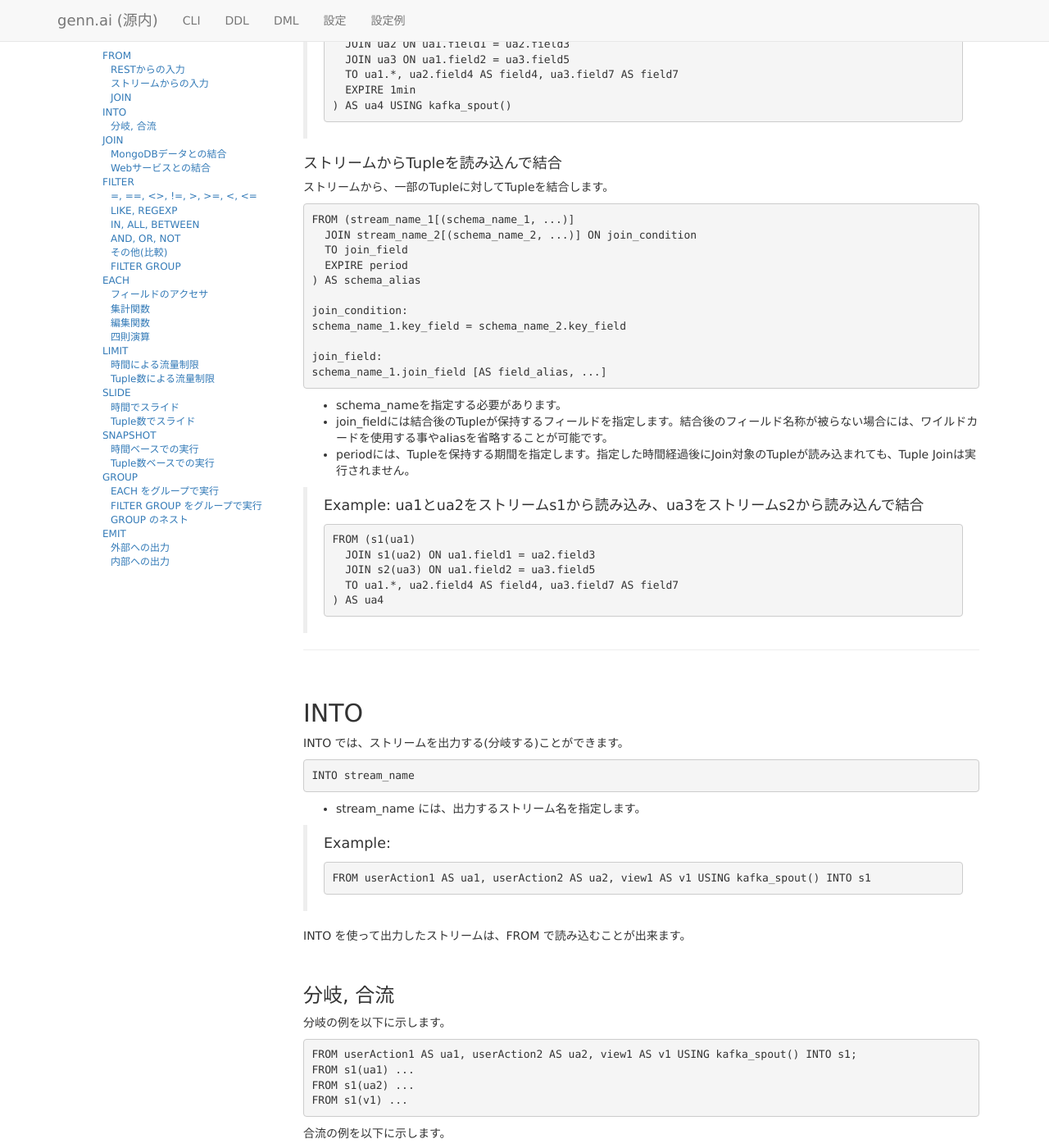
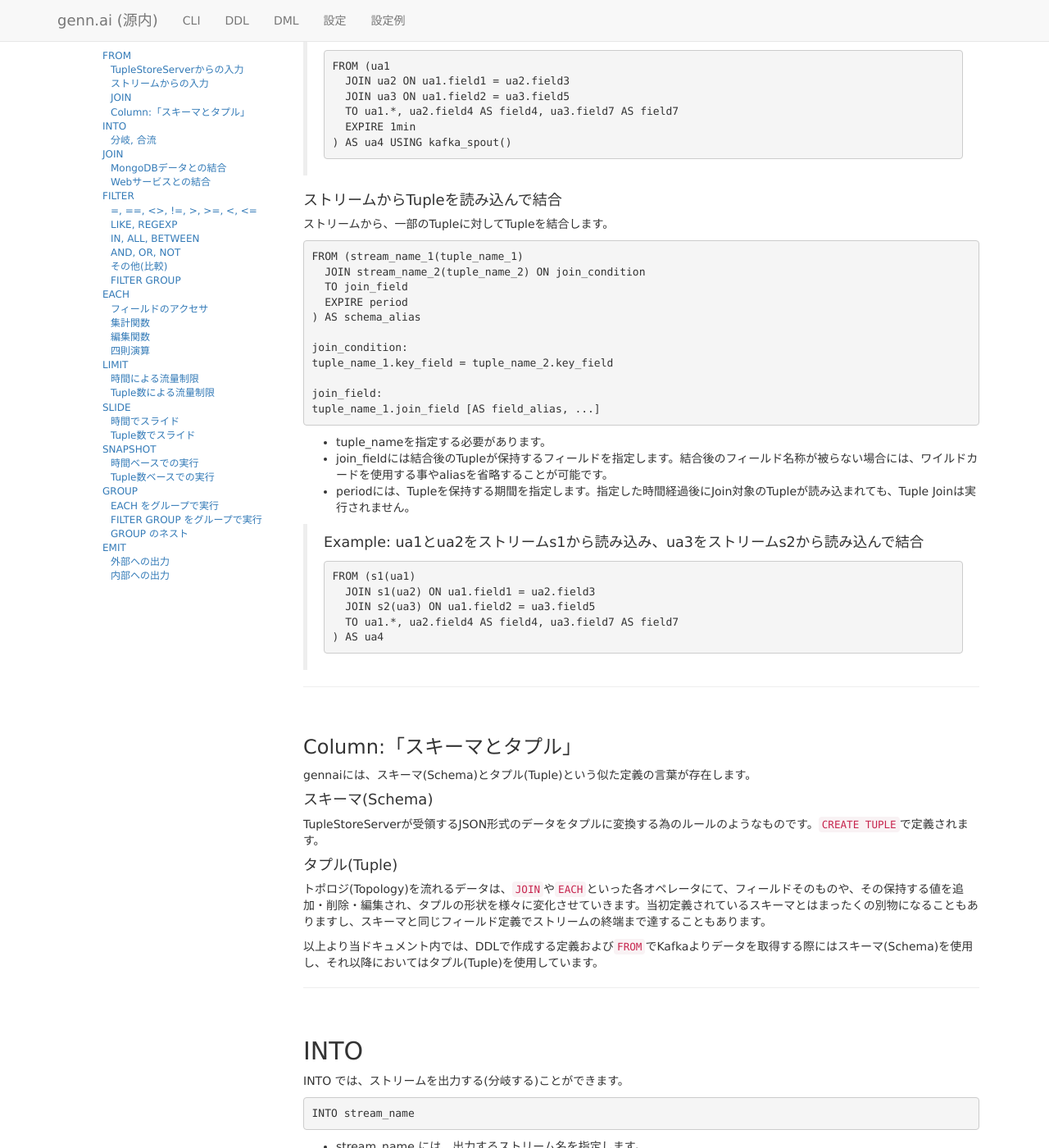
Before and after one commit to tf0054/trygennai.github.com, a Jekyll site: the page built from ja/dml.md, in a window 1280 px wide and 1400 px high, scrolled down 2337 px. Shown: the whole window at 82% size. Built offline with Jekyll 4.4.1, drawn with Linux system fonts in a browser that asks for light colours; nearby versions of some CDN libraries; comment, search, counter and statistics services are not loaded; some of the changed text lies outside the part shown.

Commit message:
修正＆追記
* STRUCTの制約を追記＆修正
* RESTサーバをTupleStoreServerに統一
* スキーマ(Schema)とタプル(Tuple)の使用感を統一
* コラム「スキーマとタプル」を追加
* StreamJoinのタプル名必須の為"[]"を削除
* SLIDE句のLENGTH追加
* 構成図の画像差し替え

```diff
--- a/_includes/lead.md
+++ b/_includes/lead.md
@@ -1,9 +1,9 @@
-> genn.aiは、大きくRESTサーバとクエリサーバから構成され、
-	前者RESTサーバは、httpにて外部からjsonのデータを受け取りStormに渡します(正確には、そのためにKafkaに格納します)。
-	後者クエリサーバは、genn.ai独自の **クエリ** で書かれたイベント処理ロジックをコンパイルし、Stormに登録します。
+> genn.aiは、大きくTupleStoreServerとGungnirServerから構成され、
+	前者TupleStoreServerは、外部からjson形式のデータをRESTで受け取りStormに渡します(正確には、そのためにKafkaに格納します)。
+	後者GungnirServerは、genn.ai独自の **クエリ** で書かれたイベント処理ロジックをコンパイルし、Stormに登録します。
 	(この処理ロジックでは、通常、最初にKafkaからデータを読み出します)
 
 > genn.aiでは、このjson形式で受け取るデータを **タプル** (Tuple)と呼び、クエリのコンパイルにより出来上がるものは **トポロジ** (Topology)と呼びます。
 	(タプル及びトポロジはStormの用語をそのまま借りています)
 
-> RESTサーバが受け取る **タプル** の定義や操作については [DDL](ddl.html)のページを、後者クエリサーバが担当するクエリやトポロジの操作については [DML](dml.html)のページをご参照下さい。
+> TupleStoreServerが受け取る **タプル** の定義や操作については [DDL](ddl.html)のページを、後者GungnirServerが担当するクエリやトポロジの操作については [DML](dml.html)のページをご参照下さい。
--- a/ja/dml.md
+++ b/ja/dml.md
@@ -12,7 +12,7 @@
 
 FROM を使い、Tupleの入力元をスキーマとともに指定します。
 
-### RESTからの入力 <a name="FROM_REST" class="anchor"></a>
+### TupleStoreServerからの入力 <a name="FROM_REST" class="anchor"></a>
 
     FROM schema_name AS schema_alias, ... USING spout_processor
 
@@ -26,12 +26,12 @@
     FROM userAction1 AS ua1, userAction2 AS ua2, view1 AS v1 USING kafka_spout()
 
 
-RESTからの入力は、一つのTopologyに対して一つしか定義できません。
+TupleStoreServerからの入力は、一つのTopologyに対して一つしか定義できません。
 
 #### Kafka Spout Processor
 
 TupleをKafkaから読み込みます。
-[DDL](ddl.html) で説明されている`CREATE TUPLE`にて作られたHTTP(REST)からの入力TupleもKafka経由で読み上げます。
+[DDL](ddl.html) で説明されている`CREATE TUPLE`にて作成したスキーマからの入力Tuple(RESTで投入)もKafka経由で読み上げます。
 
     kafka_spout()
 
@@ -48,10 +48,11 @@
 
 ### ストリームからの入力 <a name="FROM_STREAM" class="anchor"></a>
 
-    FROM stream_name[(schema_alias, ...)], ...
+    FROM stream_name[(tuple_name, ...) AS tuple_alias], ...
 
 * stream_name には、 [INTO](dml.html#INTO) もしくは [EMIT](dml.html#EMIT_INTERNAL) で作られたストリームを指定します。
-* schema_alias には、Tupleを指定します。Tupleを指定すると、ストリーム中の該当のTupleのみを読み込むようになります。
+* tuple_name には、Tupleを指定します。Tupleを指定すると、ストリーム中の該当のTupleのみを読み込むようになります。
+* tuple_alias には、任意のTuple名を指定します。Tuple名を指定すると、以降のストリーム中でのTuple名を変更することができます。
 
 > Example: ストリームからすべてのTupleを読み込む場合
 >
@@ -67,9 +68,9 @@
 
 複数のTupleをフィールドの値を元に結合します。
 
-#### RESTからTupleを読み込んで結合
+#### TupleStoreServerからTupleを読み込んで結合 <a name="RestJoin" class="anchor"></a>
 
-RESTからTupleを読み込む時点で、複数のTupleを結合します。
+TupleStoreServerからTupleを読み込む時点で、複数のTupleを結合します。
 
     FROM (schema_name_1
       JOIN schema_name_2 ON join_condition
@@ -97,23 +98,23 @@
       EXPIRE 1min
     ) AS ua4 USING kafka_spout()
 
-#### ストリームからTupleを読み込んで結合
+#### ストリームからTupleを読み込んで結合 <a name="StreamJoin" class="anchor"></a>
 
 ストリームから、一部のTupleに対してTupleを結合します。
 
-    FROM (stream_name_1[(schema_name_1, ...)]
-      JOIN stream_name_2[(schema_name_2, ...)] ON join_condition
+    FROM (stream_name_1(tuple_name_1)
+      JOIN stream_name_2(tuple_name_2) ON join_condition
       TO join_field
       EXPIRE period
     ) AS schema_alias
 
     join_condition:
-    schema_name_1.key_field = schema_name_2.key_field
+    tuple_name_1.key_field = tuple_name_2.key_field
 
     join_field:
-    schema_name_1.join_field [AS field_alias, ...]
+    tuple_name_1.join_field [AS field_alias, ...]
 
-* schema_nameを指定する必要があります。
+* tuple_nameを指定する必要があります。
 * join_fieldには結合後のTupleが保持するフィールドを指定します。結合後のフィールド名称が被らない場合には、ワイルドカードを使用する事やaliasを省略することが可能です。
 * periodには、Tupleを保持する期間を指定します。指定した時間経過後にJoin対象のTupleが読み込まれても、Tuple Joinは実行されません。
 
@@ -124,6 +125,22 @@
       JOIN s2(ua3) ON ua1.field2 = ua3.field5
       TO ua1.*, ua2.field4 AS field4, ua3.field7 AS field7
     ) AS ua4
+
+---
+
+### Column:「スキーマとタプル」
+
+gennaiには、スキーマ(Schema)とタプル(Tuple)という似た定義の言葉が存在します。
+
+#### スキーマ(Schema)
+
+TupleStoreServerが受領するJSON形式のデータをタプルに変換する為のルールのようなものです。[`CREATE TUPLE`](ddl.html#CREATE_TUPLE)で定義されます。
+
+#### タプル(Tuple)
+
+トポロジ(Topology)を流れるデータは、`JOIN`や`EACH`といった各オペレータにて、フィールドそのものや、その保持する値を追加・削除・編集され、タプルの形状を様々に変化させていきます。当初定義されているスキーマとはまったくの別物になることもありますし、スキーマと同じフィールド定義でストリームの終端まで達することもあります。
+
+以上より当ドキュメント内では、DDLで作成する定義および`FROM`でKafkaよりデータを取得する際にはスキーマ(Schema)を使用し、それ以降においてはタプル(Tuple)を使用しています。
 
 ---
 
@@ -829,7 +846,7 @@
 といった書式で指定します。
 
 * 起点となるフィールド名には、Timestamp型のフィールドを指定します。
-  _timeフィールドも指定できます。（スキーマに_timeフィールドを指定していた場合）
+  _timeフィールドも指定できます。（タプルに_timeフィールドを指定していた場合）
 * 集計関数は複数指定できます。現状では、sum(), avg(), count()の３つの集計関数が使用できます。
 
 ### Tuple数でスライド
```
Also changed, not shown: other parts of ja/dml.md (+3 -3 lines), ja/ddl.md (+5 -4 lines), img/mode_distributed.png, img/mode_local.png, img/mode_pseudo.png, img/mode_standalone.png.
